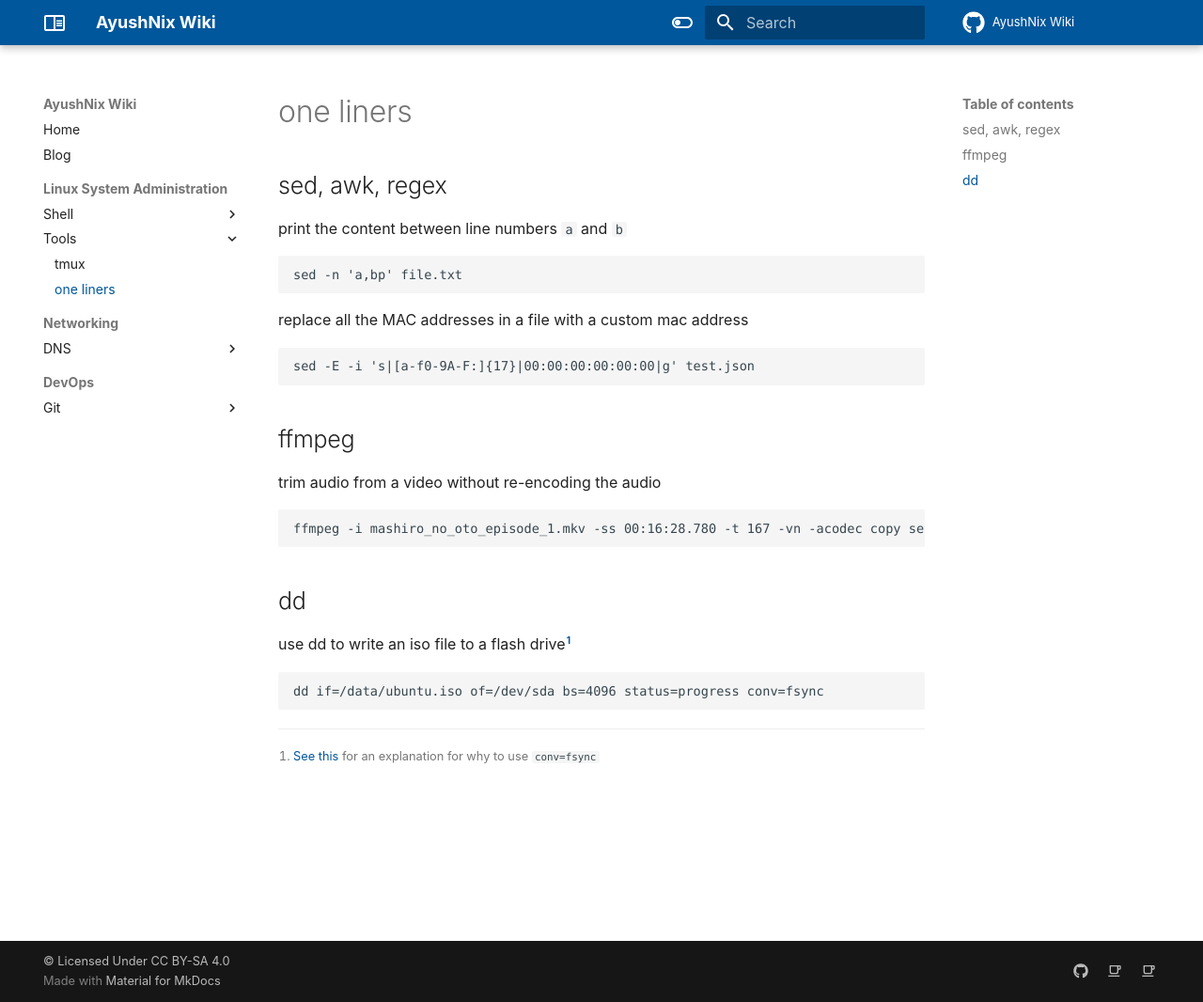
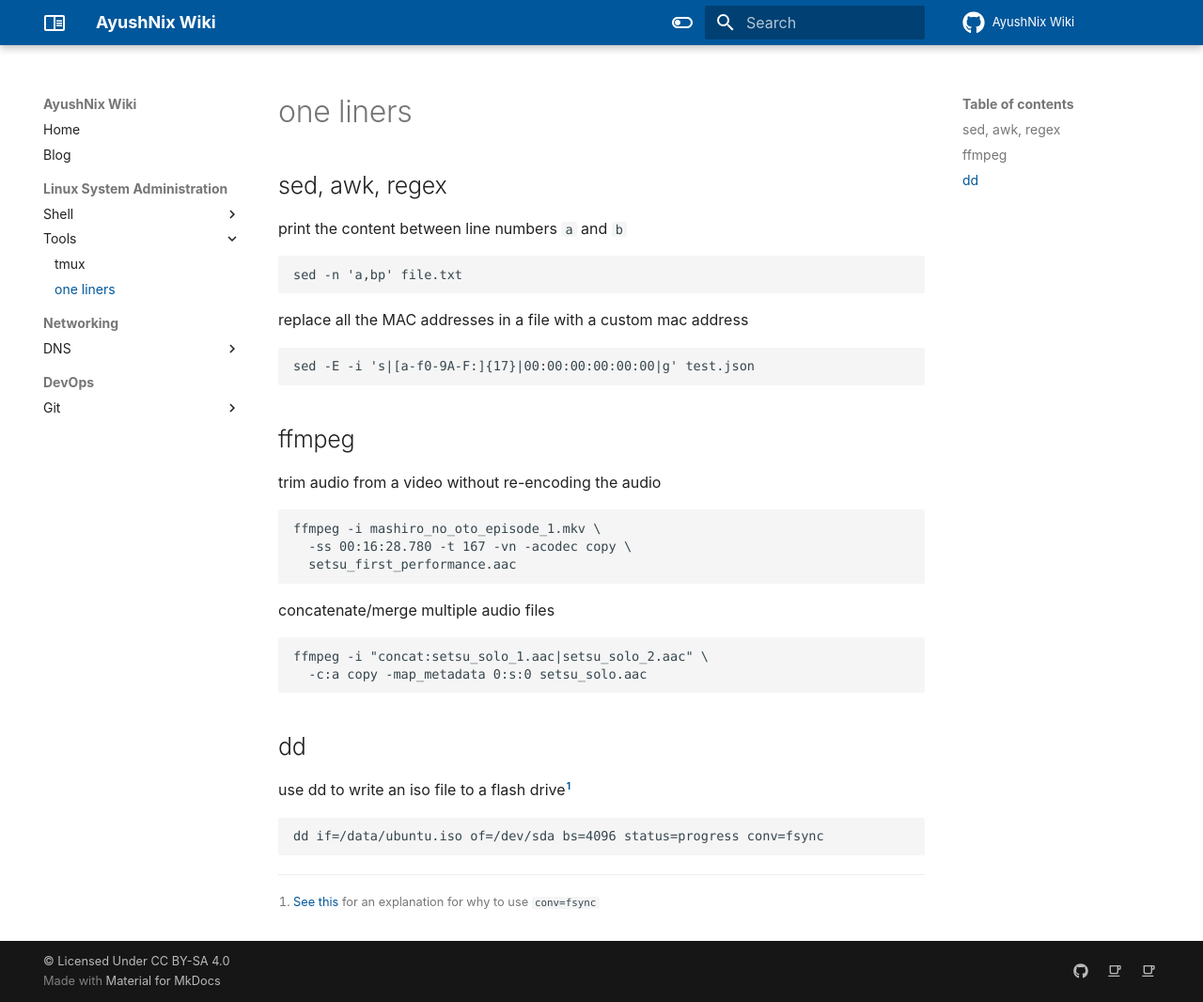
Before and after one commit to ayushnix/wiki, an MkDocs documentation site: the page built from docs/sysadmin/tools/oneliners.md, in a window 1280 px wide and 1066 px high. Shown: the whole window at 94% size. Built offline with MkDocs 1.6.1 and Material for MkDocs 9.7.7, drawn with Linux system fonts in a browser that asks for light colours; comment, search, counter and statistics services are not loaded.

Commit message:
split ffmpeg examples on multiple lines

````diff
--- a/docs/sysadmin/tools/oneliners.md
+++ b/docs/sysadmin/tools/oneliners.md
@@ -23,7 +23,16 @@
 trim audio from a video without re-encoding the audio
 
 ```
-ffmpeg -i mashiro_no_oto_episode_1.mkv -ss 00:16:28.780 -t 167 -vn -acodec copy setsu_first_performance.aac
+ffmpeg -i mashiro_no_oto_episode_1.mkv \
+  -ss 00:16:28.780 -t 167 -vn -acodec copy \
+  setsu_first_performance.aac
+```
+
+concatenate/merge multiple audio files
+
+```
+ffmpeg -i "concat:setsu_solo_1.aac|setsu_solo_2.aac" \
+  -c:a copy -map_metadata 0:s:0 setsu_solo.aac
 ```
 
 # dd
````
